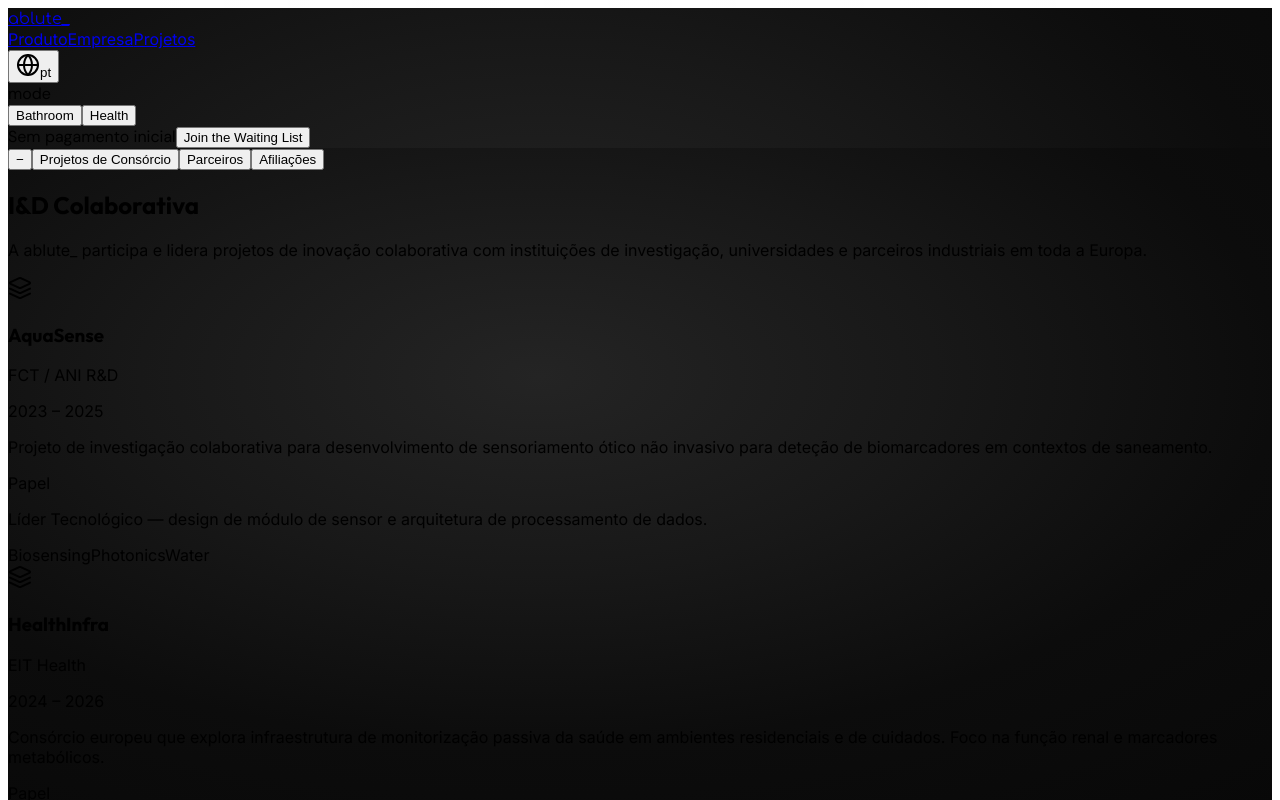
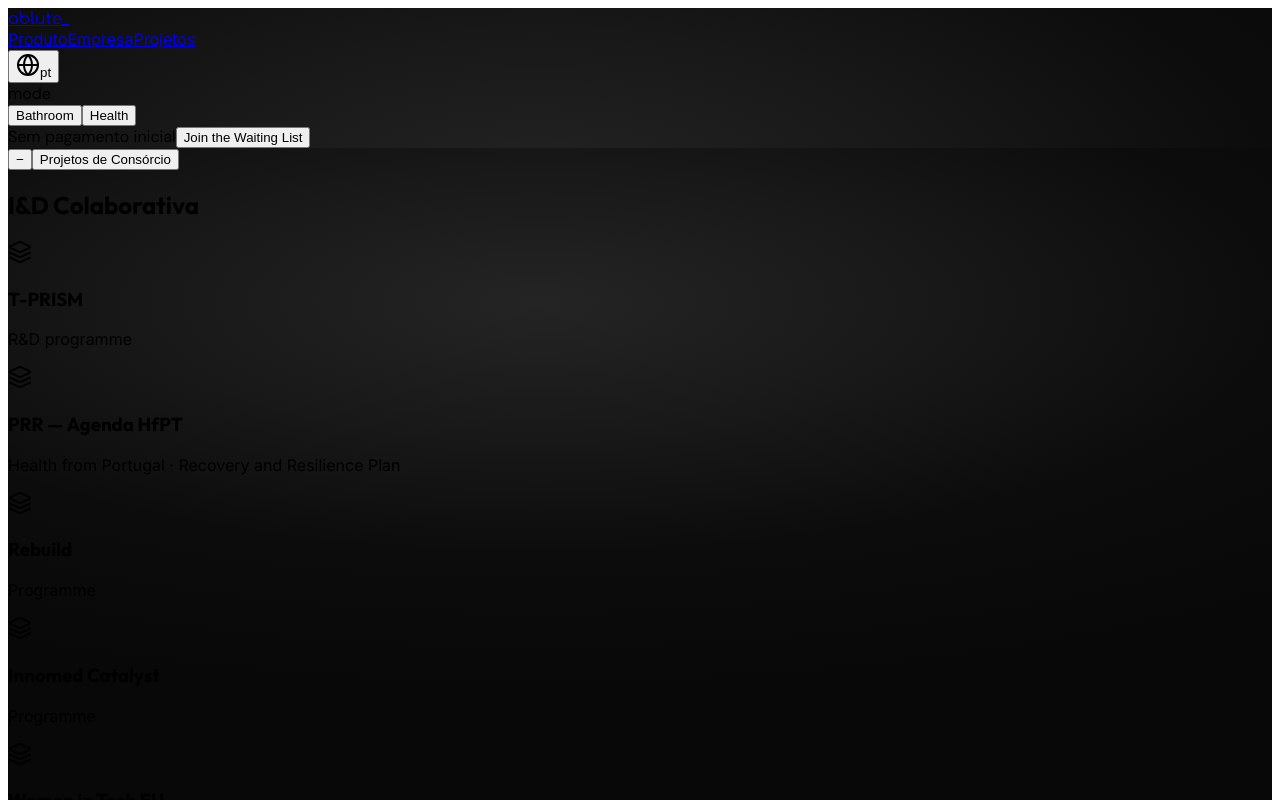
Before and after one commit to ablutecompany/new-site-27cce88, a React (Vite) app in the folder new site for ablute_v1/Dynamic-Site-Builder/client/: page /projects in a window 1280 px wide. Shown: the top 800 px of the page. Built offline with nearby package versions, Linux system fonts and the light colour scheme.

Commit message:
Projects: show only confirmed programmes; hide unconfirmed partners and affiliations
Co-Authored-By: Claude Opus 5.5 <noreply@anthropic.com>
Claude-Session: https://claude.ai/code/session_01NVh4nx3ZaKzoJtg33sptpT

```diff
--- a/new site for ablute_v1/Dynamic-Site-Builder/client/src/pages/projects.tsx
+++ b/new site for ablute_v1/Dynamic-Site-Builder/client/src/pages/projects.tsx
@@ -6,10 +6,13 @@ import { useLocation } from "wouter";
 import { motion, AnimatePresence } from "framer-motion";
 import { ExternalLink, Layers, Network } from "lucide-react";
 
-const projectsMeta = [
-  { name: "AquaSense", program: "FCT / ANI R&D", period: "2023 – 2025", tags: ["Biosensing", "Photonics", "Water"] },
-  { name: "HealthInfra", program: "EIT Health", period: "2024 – 2026", tags: ["Preventive Health", "Smart Home", "Kidney"] },
-  { name: "CircularSan", program: "Horizon Europe", period: "2024 – 2027", tags: ["Water Circular Economy", "Building Systems", "EU Funded"] },
+// Confirmed by Nuno (16/10/2026). Add period/description only once confirmed.
+const programmes: { name: string; program: string }[] = [
+  { name: "T-PRISM", program: "R&D programme" },
+  { name: "PRR — Agenda HfPT", program: "Health from Portugal · Recovery and Resilience Plan" },
+  { name: "Rebuild", program: "Programme" },
+  { name: "Innomed Catalyst", program: "Programme" },
+  { name: "Women in Tech EU", program: "Award — Carla Dias, co-founder & CTO" },
 ];
 
 const partners = [
@@ -40,13 +43,9 @@ export default function Projects() {
   useEffect(() => { if (mode === "health") navigate("/"); }, [mode]);
   useEffect(() => { setSubNavVisible(true); }, []);
 
-  const tabs = [t.projectsPage.tab1, t.projectsPage.tab2, t.projectsPage.tab3];
+  // Partners and Affiliations tabs are hidden until their lists are confirmed.
+  const tabs = [t.projectsPage.tab1];
 
-  const consortiumProjects = [
-    { ...projectsMeta[0], desc: t.projects.proj1Desc, role: t.projects.proj1Role },
-    { ...projectsMeta[1], desc: t.projects.proj2Desc, role: t.projects.proj2Role },
-    { ...projectsMeta[2], desc: t.projects.proj3Desc, role: t.projects.proj3Role },
-  ];
 
   const affiliationDescs = [
     t.projects.aff1Desc,
@@ -116,10 +115,9 @@ export default function Projects() {
               <div className="space-y-12">
                 <div className="max-w-2xl">
                   <h2 className="text-2xl font-light text-white mb-3">{t.projects.consortTitle}</h2>
-                  <p className="text-white/50 font-light leading-relaxed">{t.projects.consortDesc}</p>
                 </div>
-                <div className="space-y-5">
-                  {consortiumProjects.map((proj, i) => (
+                <div className="grid grid-cols-1 md:grid-cols-2 gap-5">
+                  {programmes.map((proj, i) => (
                     <motion.div
                       key={proj.name}
                       initial={{ opacity: 0, y: 10 }}
@@ -128,27 +126,12 @@ export default function Projects() {
                       className="border border-white/8 rounded-2xl p-8 bg-white/[0.02] hover:border-white/16 transition-all duration-300"
                     >
                       <div className="flex flex-col md:flex-row md:items-start gap-4 md:gap-8">
-                        <div className="md:w-48 shrink-0">
+                        <div>
                           <div className="w-10 h-10 rounded-xl bg-blue-500/10 border border-blue-400/20 flex items-center justify-center mb-4">
                             <Layers className="w-5 h-5 text-blue-300/80" />
                           </div>
                           <h3 className="text-lg font-light text-white">{proj.name}</h3>
                           <p className="text-xs text-white/30 font-light mt-1">{proj.program}</p>
-                          <p className="text-xs text-white/25 font-mono mt-0.5">{proj.period}</p>
-                        </div>
-                        <div className="flex-1 space-y-4">
-                          <p className="text-sm text-white/45 font-light leading-relaxed">{proj.desc}</p>
-                          <div className="flex items-start gap-2">
-                            <span className="text-xs text-white/25 font-medium uppercase tracking-wider shrink-0 pt-0.5">{t.projects.roleLabel}</span>
-                            <p className="text-sm text-white/60 font-light">{proj.role}</p>
-                          </div>
-                          <div className="flex flex-wrap gap-2">
-                            {proj.tags.map((tag) => (
-                              <span key={tag} className="text-[11px] px-2.5 py-1 rounded-full border border-white/10 text-white/35 font-normal">
-                                {tag}
-                              </span>
-                            ))}
-                          </div>
                         </div>
                       </div>
                     </motion.div>
```
